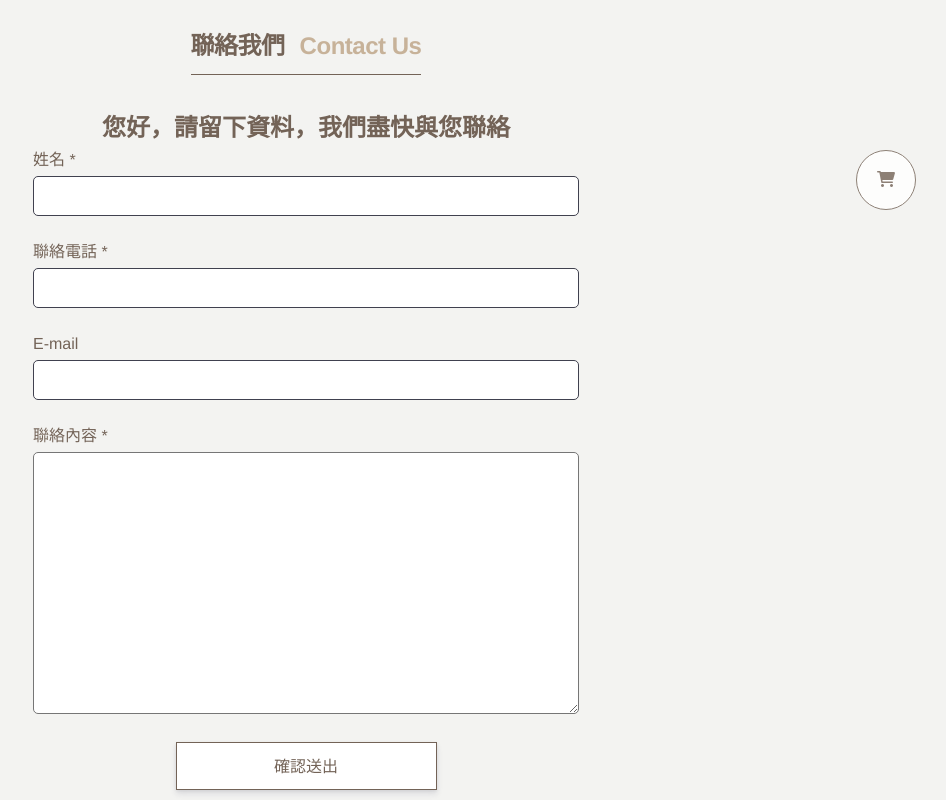
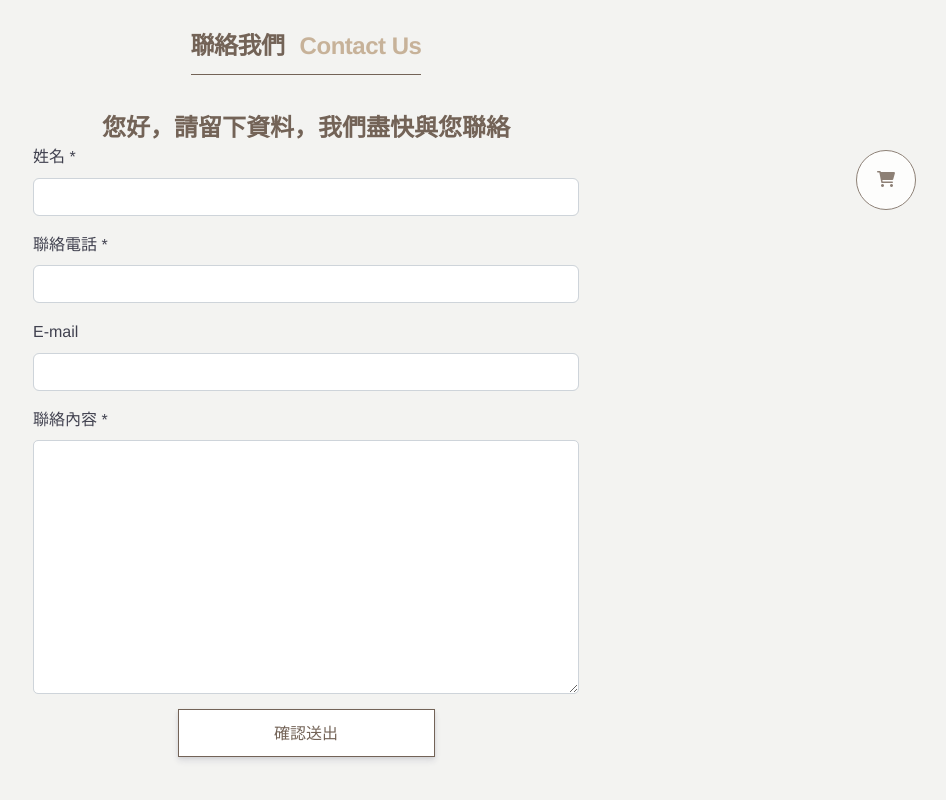
Before and after one commit to chen-tse/geyes, a plain HTML site: page test02/contact_us.html in a window 1280 px wide. Shown: the part 420-1220 px from the top of the page, without its empty margins (334-1280 px from the left). Drawn offline with nearby package versions, Linux system fonts and the light colour scheme.

Commit message:
聯絡我們前端驗證

```diff
--- a/test02/contact_us.html
+++ b/test02/contact_us.html
@@ -82,34 +82,35 @@
             <div class="container">
                 <div class="row justify-content-center">
                     <div class="col-md-6">
-                        <div class="input_box">
-                            <div class="input_info">
-                                <p>姓名 *</p>
-                                <input class="user_input" type="text">
+                        <form class="row g-3 ">
+                            <div class="col-12">
+                              <label for="contact_Name" class="form-label">姓名 *</label>
+                              <input type="text" class="form-control" id="contact_Name" required>
                             </div>
-                            <div class="input_info">
-                                <p>聯絡電話 *</p>
-                                <input class="user_input" type="text">
+                            <div class="col-12">
+                              <label for="contact_Phone" class="form-label">聯絡電話 *</label>
+                              <input type="text" class="form-control" id="contact_Phone" required>
                             </div>
-                            <div class="input_info">
-                                <p>E-mail</p>
-                                <input class="user_input" type="text">
+                            <div class="col-12">
+                                <label for="contact_Email" class="form-label">E-mail</label>
+                                <input type="email" class="form-control" id="contact_Email">
                             </div>
-                            <div class="input_info">
-                                <p>聯絡內容 *</p>
-                                <textarea name="" id="" rows="10" style="width: 100%; border-radius: 5px;"></textarea>
+                            <div class="col-12">
+                                <label for="contact_Info" class="form-label">聯絡內容 *</label>
+                                <textarea class="form-control" id="contact_Info" rows="10" style="width: 100%; border-radius: 5px;" required></textarea>
                             </div>
-                        </div>
+                            <div class="container">
+                                <div class="row justify-content-center">
+                                    <div class="col-6">
+                                       <button id="contact_submit" class="squarebtn">確認送出</button>
+                                    </div>
+                                </div>
+                            </div>
+                        </form>
                     </div>
                 </div>
             </div>
-            <div class="container">
-                <div class="row justify-content-center">
-                    <div class="col-md-3">
-                       <a href="" class="squarebtn">確認送出</a>
-                    </div>
-                </div>
-            </div>
+
         </section>
     </div>
     <!-- End main -->
--- a/test02/css/style.css
+++ b/test02/css/style.css
@@ -775,9 +775,10 @@ section{
     margin-top: 50px;
 }
 .contact_us_page .squarebtn{
+    margin-top: 15px;
     width: 100%;
 }
-.input_info{
+/* .input_info{
     margin-bottom: 20px;
 }
 .input_info p{
@@ -789,7 +790,7 @@ section{
     height: 40px;
     border: 1px solid #40414f;
     border-radius: 5px;
-}
+} */
 
 /* member page */
 .member_page .member_card{
--- a/test02/js/all.js
+++ b/test02/js/all.js
@@ -31,11 +31,12 @@ $(document).ready(function(){
     })
 
     //owl-carousel initilization
+    //  home slider
     $('._carsoul .owl-carousel').owlCarousel({
         loop: true,
         items: 1
     })
-
+    // home news
     $('.news .owl-carousel').owlCarousel({
         loop: true,
         nav: true,
@@ -54,4 +55,28 @@ $(document).ready(function(){
             }
         }
     })
+
+    // contact us page
+    document.querySelector("#contact_Name").oninvalid = function () {
+        if (!this.validity.valid) this.setCustomValidity("請輸入聯絡人名字!");
+    }
+    document.querySelector("#contact_Name").oninput = function () {
+        this.setCustomValidity("");
+    }
+    document.querySelector("#contact_Phone").oninput = function () {
+        this.setCustomValidity("");
+        let mystr = new RegExp('09[0-9]{8}');
+        if (!mystr.test(this.value)) this.setCustomValidity("格式錯誤!例如:09xxxxxxxx");
+    }
+    document.querySelector("#contact_Email").oninput = function () {
+        this.setCustomValidity("");
+        let mystr = new RegExp('[^@\s]+@[^@\s]+\.[^@\s]+');
+        if (!mystr.test(this.value)) this.setCustomValidity("E-mail格式錯誤!");
+    }
+    document.querySelector("#contact_Info").oninvalid = function () {
+        if (!this.validity.valid) this.setCustomValidity("請輸入聯絡內容!");
+    }
+    document.querySelector("#contact_Info").oninput = function () {
+        this.setCustomValidity("");
+    }
 })
```
